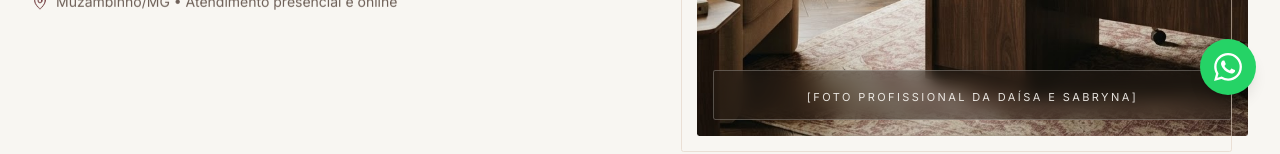
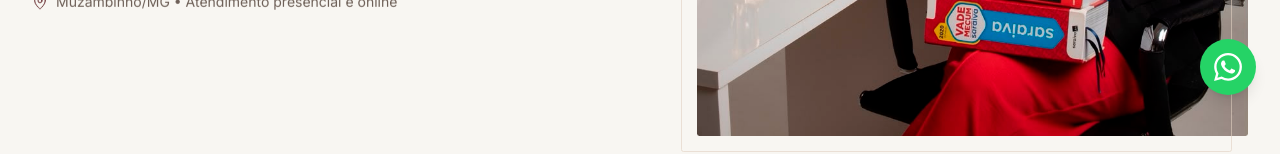
Before and after one commit to luna24444/daisadelvalle, a Next.js app: page / in a window 1280 px wide. Shown: the part 681-835 px from the top of the page. Built offline with nearby package versions, Linux system fonts and the light colour scheme; no server answers.

Commit message:
Update hero.tsx

```diff
--- a/components/hero.tsx
+++ b/components/hero.tsx
@@ -7,6 +7,7 @@ export function Hero() {
   return (
     <section id="inicio" className="relative overflow-hidden bg-background pt-28 md:pt-32">
       <div className="mx-auto grid max-w-7xl items-center gap-10 px-5 pb-16 md:px-8 md:pb-24 lg:grid-cols-[1.05fr_0.95fr] lg:gap-14">
+
         {/* Texto */}
         <div className="order-2 lg:order-1">
           <Reveal>
@@ -23,13 +24,16 @@ export function Hero() {
 
           <Reveal delay={160}>
             <p className="mt-6 max-w-xl text-base leading-relaxed text-muted-foreground md:text-lg">
-              Atuação estratégica e humanizada em Direito de Família, Sucessões, Patrimônio e Previdenciário, com atendimento próximo e análise individualizada de cada caso.
+              Atuação estratégica e humanizada em Direito de Família, Sucessões,
+              Patrimônio e Previdenciário, com atendimento próximo e análise
+              individualizada de cada caso.
             </p>
           </Reveal>
 
           <Reveal delay={240}>
             <div className="mt-9 flex flex-col gap-3 sm:flex-row sm:items-center">
-              <WhatsAppCta>Fale conosco! </WhatsAppCta>
+              <WhatsAppCta>Fale conosco!</WhatsAppCta>
+
               <a
                 href="#atuacao"
                 className="inline-flex items-center justify-center gap-2 rounded-sm border border-foreground/25 px-7 py-3.5 text-sm font-medium tracking-wide text-foreground transition-all duration-300 hover:-translate-y-0.5 hover:border-foreground/60"
@@ -47,25 +51,20 @@ export function Hero() {
           </Reveal>
         </div>
 
-        {/* Imagem */}
+        {/* Foto da Sabryna */}
         <Reveal delay={120} className="order-1 lg:order-2">
           <div className="relative">
             <div className="relative aspect-[4/5] overflow-hidden rounded-sm">
               <Image
-                src="/images/office-hero.png"
-                alt="Ambiente do escritório Daísa Del Valle & Sabryna Fonseca Advocacia"
+                src="/Sabryna 3.jpeg"
+                alt="Dra. Sabryna Fonseca"
                 fill
                 priority
                 sizes="(max-width: 1024px) 100vw, 45vw"
-                className="object-cover"
+                className="object-cover object-center"
               />
-              {/* Faixa de placeholder para a foto profissional das advogadas */}
-              <div className="absolute inset-x-4 bottom-4 rounded-sm border border-primary-foreground/25 bg-foreground/45 px-4 py-3 text-center backdrop-blur-sm">
-                <span className="text-[11px] uppercase tracking-widest-plus text-primary-foreground/90">
-                  [FOTO PROFISSIONAL DA DAÍSA E SABRYNA]
-                </span>
-              </div>
             </div>
+
             {/* Moldura decorativa discreta */}
             <div
               aria-hidden="true"
@@ -73,6 +72,7 @@ export function Hero() {
             />
           </div>
         </Reveal>
+
       </div>
     </section>
   )
```
